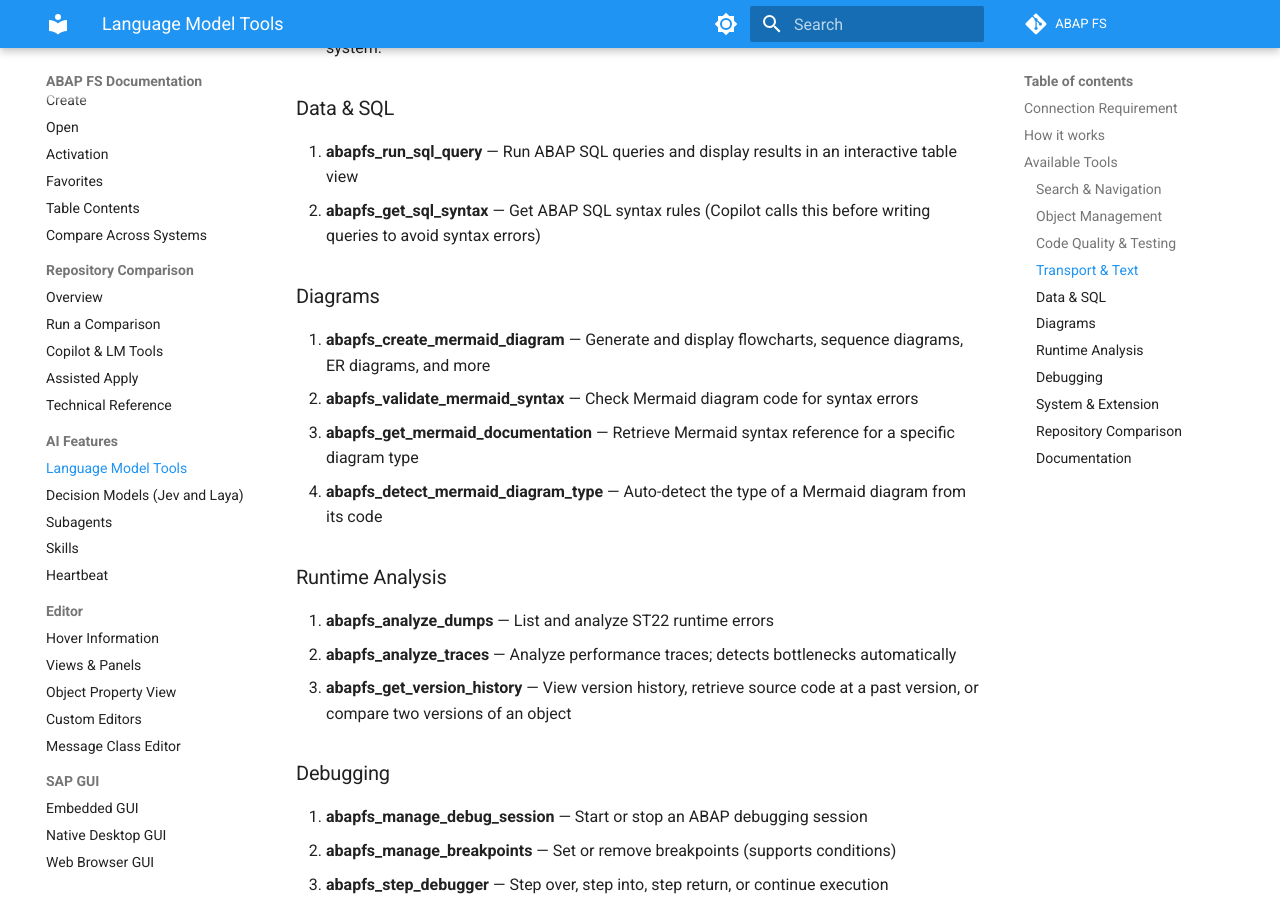
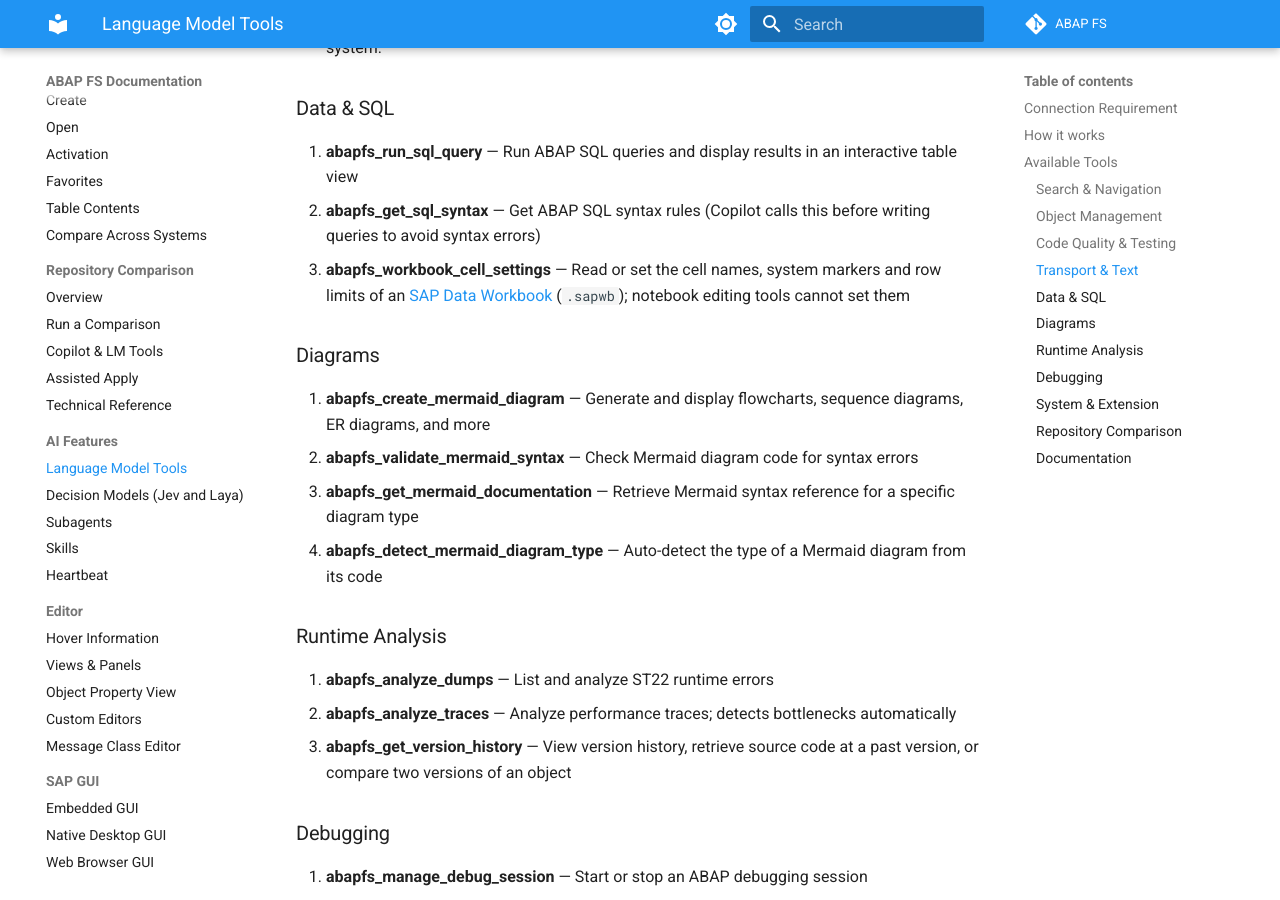
Before and after one commit to marcellourbani/vscode_abap_remote_fs, an MkDocs documentation site: the page built from docs/ai/language-model-tools.md, in a window 1280 px wide and 900 px high, scrolled down 2262 px. Built offline with MkDocs 1.6.1 and Material for MkDocs 9.7.7, drawn with Linux system fonts in a browser that asks for light colours; comment, search, counter and statistics services are not loaded.

Commit message:
SAP Data Workbook: skill and docs for the cell settings tool
- The sap-data-workbook skill tells Copilot to set systems, row limits
  and names with abapfs_workbook_cell_settings in one call after all
  cells exist, to read the settings first when it changes an existing
  workbook or is unsure of a cell's index, that an error means nothing
  was changed, and to pass warnings on to the user. Telling the user
  what to click stays as the fallback when the tool is not available.
  The three-system example now finishes with the tool call.
- docs: the Data Workbooks page explains the tool, the language model
  tools page and the MCP server page list it.
- Changeset.

DOCUMENTATION.md is generated and is not changed here.

Part of #591.

```diff
--- a/docs/ai/language-model-tools.md
+++ b/docs/ai/language-model-tools.md
@@ -61,49 +61,50 @@
 
 20. **abapfs_run_sql_query** — Run ABAP SQL queries and display results in an interactive table view
 21. **abapfs_get_sql_syntax** — Get ABAP SQL syntax rules (Copilot calls this before writing queries to avoid syntax errors)
+22. **abapfs_workbook_cell_settings** — Read or set the cell names, system markers and row limits of an [SAP Data Workbook](../data-query/data-workbooks.md) (`.sapwb`); notebook editing tools cannot set them
 
 ### Diagrams
 
-22. **abapfs_create_mermaid_diagram** — Generate and display flowcharts, sequence diagrams, ER diagrams, and more
-23. **abapfs_validate_mermaid_syntax** — Check Mermaid diagram code for syntax errors
-24. **abapfs_get_mermaid_documentation** — Retrieve Mermaid syntax reference for a specific diagram type
-25. **abapfs_detect_mermaid_diagram_type** — Auto-detect the type of a Mermaid diagram from its code
+23. **abapfs_create_mermaid_diagram** — Generate and display flowcharts, sequence diagrams, ER diagrams, and more
+24. **abapfs_validate_mermaid_syntax** — Check Mermaid diagram code for syntax errors
+25. **abapfs_get_mermaid_documentation** — Retrieve Mermaid syntax reference for a specific diagram type
+26. **abapfs_detect_mermaid_diagram_type** — Auto-detect the type of a Mermaid diagram from its code
 
 ### Runtime Analysis
 
-26. **abapfs_analyze_dumps** — List and analyze ST22 runtime errors
-27. **abapfs_analyze_traces** — Analyze performance traces; detects bottlenecks automatically
-28. **abapfs_get_version_history** — View version history, retrieve source code at a past version, or compare two versions of an object
+27. **abapfs_analyze_dumps** — List and analyze ST22 runtime errors
+28. **abapfs_analyze_traces** — Analyze performance traces; detects bottlenecks automatically
+29. **abapfs_get_version_history** — View version history, retrieve source code at a past version, or compare two versions of an object
 
 ### Debugging
 
-29. **abapfs_manage_debug_session** — Start or stop an ABAP debugging session
-30. **abapfs_manage_breakpoints** — Set or remove breakpoints (supports conditions)
-31. **abapfs_step_debugger** — Step over, step into, step return, or continue execution
-32. **abapfs_inspect_variable** — Inspect variable values and internal table contents during a debug session
-33. **abapfs_get_debug_stack** — View the current call stack
-34. **abapfs_get_debug_status** — Check whether a debug session is active
+30. **abapfs_manage_debug_session** — Start or stop an ABAP debugging session
+31. **abapfs_manage_breakpoints** — Set or remove breakpoints (supports conditions)
+32. **abapfs_step_debugger** — Step over, step into, step return, or continue execution
+33. **abapfs_inspect_variable** — Inspect variable values and internal table contents during a debug session
+34. **abapfs_get_debug_stack** — View the current call stack
+35. **abapfs_get_debug_status** — Check whether a debug session is active
 
 ### System & Extension
 
-35. **abapfs_get_sap_system_info** — Get SAP system details: client, release, system type (S/4HANA vs ECC), timezone. Results are cached for 24 hours. Use the **Refresh SAP System Info Cache** command to clear the cache.
-36. **abapfs_search_documentation** — Search the ABAP FS extension documentation and settings reference
-37. **abapfs_export_adt_discovery** — Export the full ADT discovery tree from a connected SAP system to markdown files for API investigation
-38. **abapfs_manage_subagents** — Configure AI subagents that delegate tasks to cheaper/faster models to reduce API costs
-39. **abapfs_manage_heartbeat** — Control the background heartbeat monitoring service (add monitoring tasks, set reminders, check status)
+36. **abapfs_get_sap_system_info** — Get SAP system details: client, release, system type (S/4HANA vs ECC), timezone. Results are cached for 24 hours. Use the **Refresh SAP System Info Cache** command to clear the cache.
+37. **abapfs_search_documentation** — Search the ABAP FS extension documentation and settings reference
+38. **abapfs_export_adt_discovery** — Export the full ADT discovery tree from a connected SAP system to markdown files for API investigation
+39. **abapfs_manage_subagents** — Configure AI subagents that delegate tasks to cheaper/faster models to reduce API costs
+40. **abapfs_manage_heartbeat** — Control the background heartbeat monitoring service (add monitoring tasks, set reminders, check status)
 
 ### Repository Comparison
 
-40. **abapfs_list_repository_workflows** — List persistent repository comparison workflows and their current status
-41. **abapfs_get_repository_workflow** — Read selected workflow state, criteria, summaries, or a filtered artifact page
-42. **abapfs_create_repository_workflow** — Create a source-to-target comparison between two connected systems
-43. **abapfs_update_repository_workflow_criteria** — Update discovery scope and invalidate earlier derived results
-44. **abapfs_run_repository_workflow_step** — Run discovery, rebuild inventory comparison, or compare selected source
-45. **abapfs_open_repository_workflow** — Open or focus the Repository Comparison Workflow webview
-46. **abapfs_prepare_repository_assisted_apply** — Prepare a non-mutating, safety-reviewed assisted-apply plan
+41. **abapfs_list_repository_workflows** — List persistent repository comparison workflows and their current status
+42. **abapfs_get_repository_workflow** — Read selected workflow state, criteria, summaries, or a filtered artifact page
+43. **abapfs_create_repository_workflow** — Create a source-to-target comparison between two connected systems
+44. **abapfs_update_repository_workflow_criteria** — Update discovery scope and invalidate earlier derived results
+45. **abapfs_run_repository_workflow_step** — Run discovery, rebuild inventory comparison, or compare selected source
+46. **abapfs_open_repository_workflow** — Open or focus the Repository Comparison Workflow webview
+47. **abapfs_prepare_repository_assisted_apply** — Prepare a non-mutating, safety-reviewed assisted-apply plan
 
 See [Repository Comparison](../repository-comparison/index.md) for the complete workflow and safety boundaries.
 
 ### Documentation
 
-47. **abapfs_build_test_documentation** — Generate a Word document from Playwright test screenshots, organized by scenario
+48. **abapfs_build_test_documentation** — Generate a Word document from Playwright test screenshots, organized by scenario
```
Also changed, not shown: .changeset/workbook-cell-settings-tool.md (added, +5 -0 lines), client/media/skills/sap-data-workbook/SKILL.md (+47 -15 lines), docs/data-query/data-workbooks.md (+11 -0 lines), docs/mcp-server.md (+1 -0 lines).
